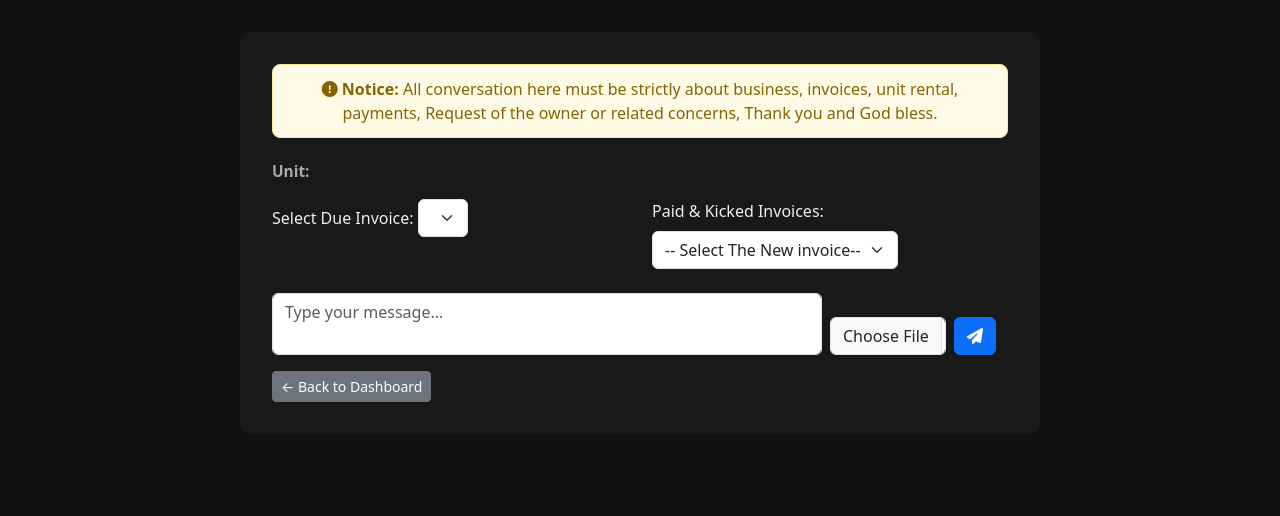
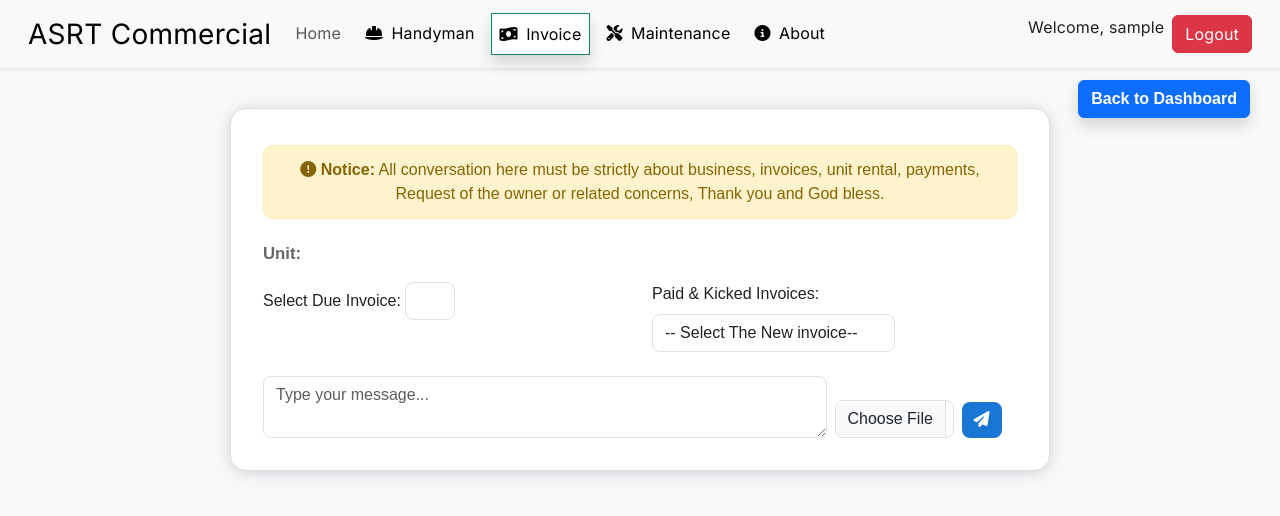
Before and after one commit to jincarlo00006/ASRT, a PHP site: page /invoice_history.php in a window 1280 px wide. Shown: the top 516 px of the page. Run offline with PHP 8.4, Linux system fonts and the light colour scheme; the visitor is signed in with stand-in values (Sample User, id 1); data comes from the database, SQL or seed files in the repository; lists and menus that the app fills with data are empty.

Commit message:
client ui minor update

```diff
--- a/header.php
+++ b/header.php
@@ -53,9 +53,31 @@ if (isset($_SESSION['register_error'])) {
 
 $current_page = basename($_SERVER['PHP_SELF']);
 ?>
-<nav class="navbar navbar-expand-lg navbar-light bg-light px-lg-3 py-lg-2 shadow-sm sticky-top">
+<link href="https://fonts.googleapis.com/css2?family=Inter:wght@400;500&display=swap" rel="stylesheet">
+<!-- Ensure FontAwesome is loaded before any icons are used -->
+<link rel="stylesheet" href="https://cdnjs.cloudflare.com/ajax/libs/font-awesome/6.5.0/css/all.min.css">
+<style>
+  .navbar, .navbar * {
+    font-family: 'Inter', 'Segoe UI', 'Roboto', Arial, sans-serif !important;
+    font-weight: 400 !important;
+    letter-spacing: 0.01em;
+  }
+  /* Do NOT apply custom font to FontAwesome icons */
+  .navbar i.fa,
+  .navbar i[class^='fa-'],
+  .navbar i[class*=' fa-'] {
+    font-family: var(--fa-style-family, 'Font Awesome 6 Free') !important;
+    font-weight: var(--fa-style, 900) !important;
+    letter-spacing: normal !important;
+    color: #000 !important;
+  }
+  .navbar .nav-link, .navbar .navbar-brand {
+    font-weight: 400 !important;
+  }
+</style>
+<nav id="mainNavbar" class="navbar navbar-expand-lg navbar-light bg-light px-lg-3 py-lg-2 shadow-sm sticky-top" style="transition: top 0.3s;">
   <div class="container-fluid">
-    <a class="navbar-brand fw-bold fs-3 h-font" href="index.php">
+    <a class="navbar-brand fs-3 h-font" href="index.php" style="font-weight:400 !important;">
       ASRT Commercial
     </a>
     <button class="navbar-toggler shadow-none" type="button" data-bs-toggle="collapse" data-bs-target="#navbarSupportedContent">
@@ -69,13 +91,13 @@ $current_page = basename($_SERVER['PHP_SELF']);
           </a>
         </li>
         <li class="nav-item">
-          <a class="nav-link me-2 text-primary fw-bold handyman-glow <?= $current_page == 'handyman_type.php' ? 'active shadow border border-primary bg-white' : '' ?>" href="handyman_type.php">
-            <i class="fa-solid fa-helmet-safety me-1"></i> Handyman
+          <a class="nav-link me-2 handyman-glow text-black <?= $current_page == 'handyman_type.php' ? 'active shadow border border-primary bg-white' : '' ?>" href="handyman_type.php" style="font-weight:400 !important;">
+            <i class="fa-solid fa-helmet-safety me-1 text-primary"></i> Handyman
           </a>
         </li>
         <li class="nav-item">
-          <a class="nav-link me-2 text-success fw-bold <?= $current_page == 'invoice_history.php' ? 'active shadow border border-success bg-white' : '' ?>" href="invoice_history.php" style="position: relative;">
-            <i class="fa-solid fa-money-bill-wave me-1"></i> Invoice
+          <a class="nav-link me-2 text-black <?= $current_page == 'invoice_history.php' ? 'active shadow border border-success bg-white' : '' ?>" href="invoice_history.php" style="position: relative; font-weight:400 !important;">
+            <i class="fa-solid fa-money-bill-wave me-1 text-success"></i> Invoice
             <?php if ($invoice_alert_count > 0): ?>
               <span class="position-absolute top-0 start-100 translate-middle badge rounded-pill bg-danger" style="font-size: 0.7rem;">
                 <?= $invoice_alert_count ?>
@@ -85,13 +107,13 @@ $current_page = basename($_SERVER['PHP_SELF']);
           </a>
         </li>
         <li class="nav-item">
-          <a class="nav-link me-2 text-warning fw-bold maintenance-glow <?= $current_page == 'maintenance.php' ? 'active shadow border border-warning bg-white' : '' ?>" href="maintenance.php">
-            <i class="fa-solid fa-screwdriver-wrench me-1"></i> Maintenance
+          <a class="nav-link me-2 maintenance-glow text-black <?= $current_page == 'maintenance.php' ? 'active shadow border border-warning bg-white' : '' ?>" href="maintenance.php" style="font-weight:400 !important;">
+            <i class="fa-solid fa-screwdriver-wrench me-1 text-warning"></i> Maintenance
           </a>
         </li>
         <li class="nav-item">
-          <a class="nav-link me-2 text-secondary fw-bold about-glow <?= $current_page == 'about.php' ? 'active shadow border border-secondary bg-white' : '' ?>" href="about.php">
-            <i class="fa-solid fa-circle-info me-1"></i> About
+          <a class="nav-link me-2 about-glow text-black <?= $current_page == 'about.php' ? 'active shadow border border-secondary bg-white' : '' ?>" href="about.php" style="font-weight:400 !important;">
+            <i class="fa-solid fa-circle-info me-1 text-secondary"></i> About
           </a>
         </li>
       </ul>
@@ -234,10 +256,23 @@ $current_page = basename($_SERVER['PHP_SELF']);
   </div>
 </div>
 
-<!-- FontAwesome CDN for eye icon -->
-<link rel="stylesheet" href="https://cdnjs.cloudflare.com/ajax/libs/font-awesome/6.5.0/css/all.min.css">
+
 
 <script>
+// Hide navbar on scroll down, show on scroll up
+let lastScrollTop = 0;
+const navbar = document.getElementById('mainNavbar');
+window.addEventListener('scroll', function() {
+  let st = window.pageYOffset || document.documentElement.scrollTop;
+  if (st > lastScrollTop && st > 80) {
+    // Scroll down
+    navbar.style.top = '-100px';
+  } else {
+    // Scroll up
+    navbar.style.top = '0';
+  }
+  lastScrollTop = st <= 0 ? 0 : st;
+});
 function togglePassword(inputId, iconSpan) {
   var input = document.getElementById(inputId);
   var icon = iconSpan.querySelector('i');
--- a/invoice_history.php
+++ b/invoice_history.php
@@ -95,42 +95,88 @@ $show_kicked_message_in_chat = $is_kicked;
         <link href="https://cdn.jsdelivr.net/npm/bootstrap@5.3.6/dist/css/bootstrap.min.css" rel="stylesheet">
         <link href="https://cdnjs.cloudflare.com/ajax/libs/font-awesome/6.4.2/css/all.min.css" rel="stylesheet">
         <style>
-        body { background: #111; color: #eee; }
-        .chat-container { background: #191919; border-radius: 10px; max-width: 800px; margin: 32px auto; padding: 32px; }
+            body { background: #f8f9fa; color: #222; font-family: 'Poppins', Arial, sans-serif; }
+            .chat-container {
+                background: #fff;
+                border-radius: 16px;
+                max-width: 820px;
+                margin: 40px auto;
+                padding: 36px 32px 32px 32px;
+                box-shadow: 0 2px 24px 0 rgba(44,49,54,0.10), 0 1.5px 8px 0 rgba(44,49,54,0.10);
+                border: 1px solid #e0e0e0;
+            }
             .chat-warning {
-            background: #fffae6;
+                background: #fff3cd;
                 color: #856404;
-            border: 1px solid #ffe58f;
-            border-radius: 8px;
+                border: 1px solid #ffeeba;
+                border-radius: 10px;
                 padding: 12px 18px;
                 text-align: center;
                 margin-bottom: 22px;
                 font-size: 1rem;
             }
+            .chat-meta { font-size: 1.05rem; color: #666; margin-bottom: 18px; }
             .chat-msg { margin-bottom: 24px; }
             .chat-msg.client { text-align: right; }
             .chat-msg.admin { text-align: left; }
             .chat-msg.system { text-align: center; }
             .chat-msg .msg-bubble {
-            display: inline-block; padding: 12px 20px; border-radius: 18px;
-            max-width: 70%; font-size: 1.1rem;
+                display: inline-block; padding: 13px 22px; border-radius: 18px;
+                max-width: 70%; font-size: 1.08rem;
             }
-        .chat-msg.admin .msg-bubble { background: #0ef; color: #111; }
-        .chat-msg.client .msg-bubble { background: #252525; color: #eee; border: 1px solid #333; }
+            .chat-msg.admin .msg-bubble { background: #e3f2fd; color: #1976d2; }
+            .chat-msg.client .msg-bubble { background: #f8f9fa; color: #222; border: 1px solid #e0e0e0; }
             .chat-msg.system .msg-bubble { background: #ffe082; color: #856404; font-style: italic; border: 1px solid #ffe58f; }
-        .chat-msg .sender { font-size: 0.9rem; opacity: 0.7; margin-top: 2px; }
+            .chat-msg .sender { font-size: 0.92rem; opacity: 0.7; margin-top: 2px; }
             .chat-msg .chat-image { max-width: 220px; max-height: 180px; border-radius: 10px; margin-top: 10px; display: block; margin-left: auto; margin-right: auto;}
-        .chat-meta { font-size: 0.96rem; color: #aaa; margin-bottom: 14px;}
-        .msg-date { font-size: 0.8rem; color: #888; margin-left: 8px; }
-        .chat-form textarea { resize: none; }
+            .msg-date { font-size: 0.8rem; color: #1976d2; margin-left: 8px; }
+            .chat-form textarea, .chat-form input[type="file"], .form-select {
+                background: #fff; color: #222; border: 1px solid #e0e0e0; border-radius: 8px;
+            }
+            .chat-form textarea:focus, .chat-form input[type="file"]:focus, .form-select:focus {
+                border-color: #1976d2; box-shadow: 0 0 0 2px #1976d255;
+            }
+            .chat-form .btn-primary {
+                background: #1976d2; border: none; border-radius: 8px;
+            }
+            .chat-form .btn-primary:hover {
+                background: #1565c0;
+            }
             .invoice-status-badge { font-size: 0.85em; vertical-align: middle; }
+            .alert-danger, .alert-warning {
+                border-radius: 10px;
+                border: 1px solid #e0e0e0;
+            }
+            .btn-secondary { background: #fff; color: #222; border: 1px solid #e0e0e0; }
+            .btn-secondary:hover { background: #f8f9fa; color: #1976d2; }
             @media (max-width: 900px) {
                 .chat-container { padding: 10px; }
                 .flex-wrap-mobile { flex-wrap: wrap; }
             }
+            .sticky-back-btn {
+                position: fixed;
+                top: 80px;
+                right: 30px;
+                z-index: 1050;
+                text-align: right;
+            }
+            @media (max-width: 576px) {
+                .sticky-back-btn {
+                    top: 50px !important;
+                    right: 10px !important;
+                }
+            }
         </style>
 </head>
 <body>
+<?php require('header.php'); ?>
+<?php if (isset($_SESSION['client_id']) && isset($_SESSION['C_username'])): ?>
+    <div class="sticky-back-btn">
+        <a href="dashboard.php" class="btn btn-primary shadow fw-bold">
+            <i class="bi bi-arrow-left"></i> Back to Dashboard
+        </a>
+    </div>
+<?php endif; ?>
 <div class="container">
     <div class="chat-container">
         <!-- BEGIN: Chat Policy Notice -->
@@ -242,9 +288,6 @@ $show_kicked_message_in_chat = $is_kicked;
             This invoice is already <b>PAID</b>. You can no longer send messages for this rent period.
         </div>
         <?php endif; ?>
-        <div class="mt-3">
-            <a href="dashboard.php" class="btn btn-secondary btn-sm">&larr; Back to Dashboard</a>
-        </div>
     </div>
 </div>
 </body>
```
Also changed, not shown: Admin/dashboard.php (+17 -5 lines), handyman_type.php (+21 -0 lines), index.php (+19 -2 lines), maintenance.php (+19 -0 lines). Lines whose indentation alone changed are shown as unchanged.
